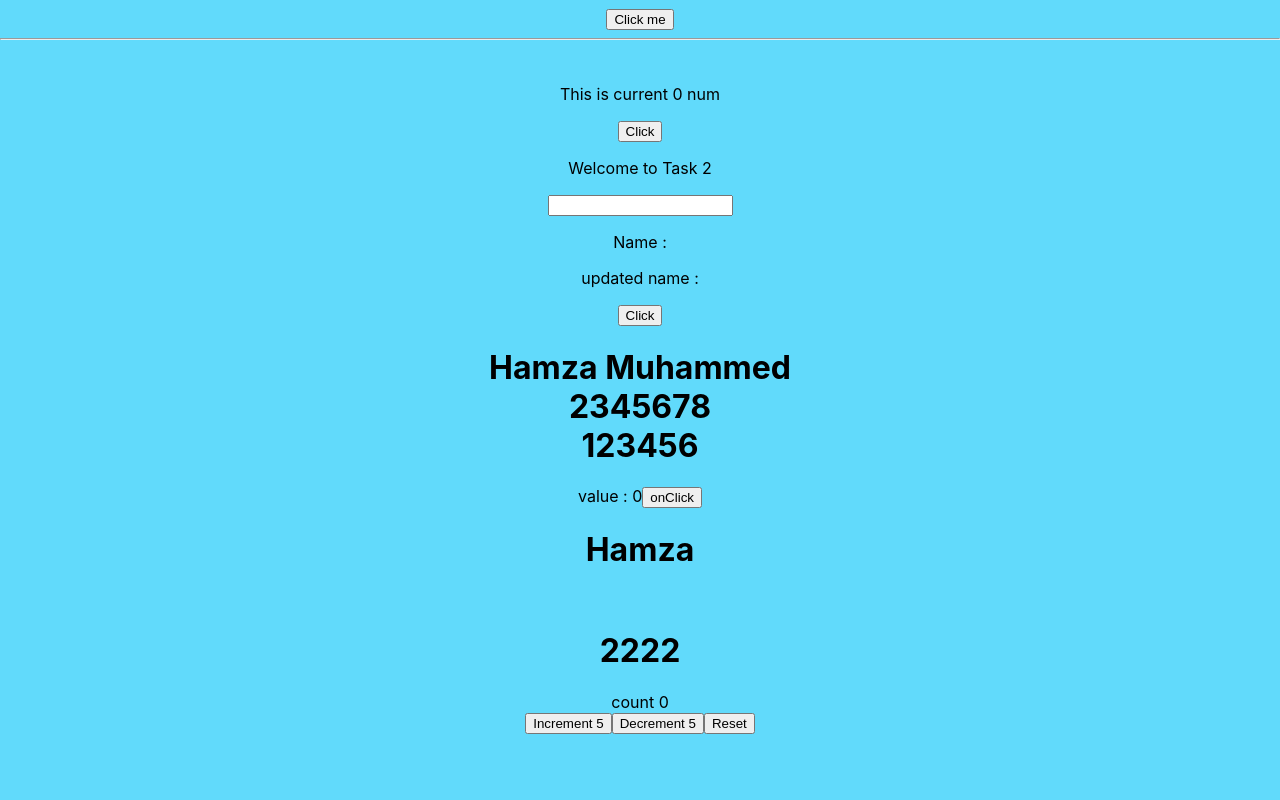
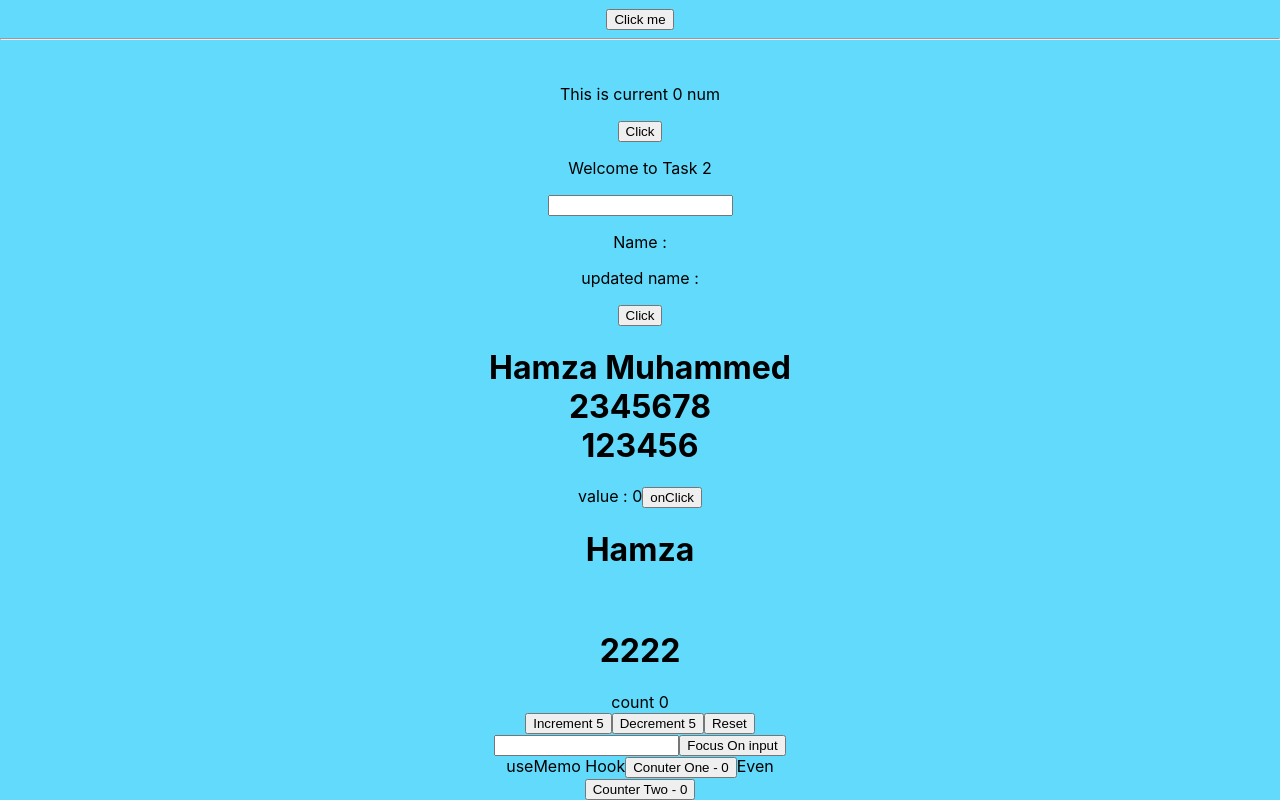
Before and after one commit to Mdhamza77/React, a React (Create React App) app: page / in a window 1280 px wide. Shown: the part 1886-2686 px from the top of the page. Before the commit the page ends 2620 px from the top, so only its background shows below. Built offline with nearby package versions, Linux system fonts and the light colour scheme.

Commit message:
Implementation on various Hooks Api

```diff
--- a/package.json
+++ b/package.json
@@ -11,7 +11,7 @@
     "react": "^18.2.0",
     "react-dom": "^18.2.0",
     "react-redux": "^8.0.5",
-    "react-router-dom": "^6.5.0",
+    "react-router-dom": "^6.6.1",
     "react-scripts": "5.0.1",
     "redux": "^4.2.0",
     "web-vitals": "^2.1.4"
--- a/src/App.js
+++ b/src/App.js
@@ -31,6 +31,8 @@ import TypeCheck from './TypeCheck';
 import Redux from './Redux/Redux';
 import Task3 from './Task3';
 import CounterOne from './Hooks/CounterOne';
+import UseRef from './Hooks/UseRef';
+import UseMemo from './Hooks/UseMemo';
 class App extends Component {
   render(){
      // Destructing the props
@@ -77,6 +79,8 @@ class App extends Component {
          <Redux/>
          <Task3/>
          <CounterOne/>
+         <UseRef/>
+         <UseMemo/>
 
 
 
--- /dev/null
+++ b/src/Hooks/UseMemo.js
@@ -0,0 +1,28 @@
+import React , {useState ,useMemo} from 'react';
+
+const UseMemo = () => {
+    const [count,setCount] = useState(0);
+    const [count2 ,setCount2] = useState(0);
+
+    const IncrementOne = ()=>{
+        setCount(count + 1);
+    }
+    const IncrementTwo = ()=>{
+        setCount2(count2 + 1)
+    }
+
+    const isEven = useMemo(() => {
+          let i = 0
+          while(i < 200000) i++
+          return count % 2 === 0 ;
+    },[count])
+    return (
+        <div> useMemo Hook
+            <button onClick={IncrementOne}>Conuter One - {count} </button>
+            <span>{isEven  ? 'Even' : 'odd' }</span> <br/>
+            <button onClick={IncrementTwo}>Counter Two - {count2}</button>
+        </div>
+    );
+}
+
+export default UseMemo;
--- /dev/null
+++ b/src/Hooks/UseRef.js
@@ -0,0 +1,16 @@
+import React, {useRef} from "react";
+
+function UseRef() {
+     const textInput = useRef(null)
+     const onClik = ()=>{
+        textInput.current.focus();
+     }
+   return (
+     <>
+       <input ref={textInput} type="text" />
+       <button onClick={onClik}>Focus On input</button>
+     </>
+   )
+}
+
+export default UseRef ;
```
Also changed, not shown: src/Hooks/Callback.js (added, +38 -0 lines), 1 other file (tests, documents, lock files or other folders).
